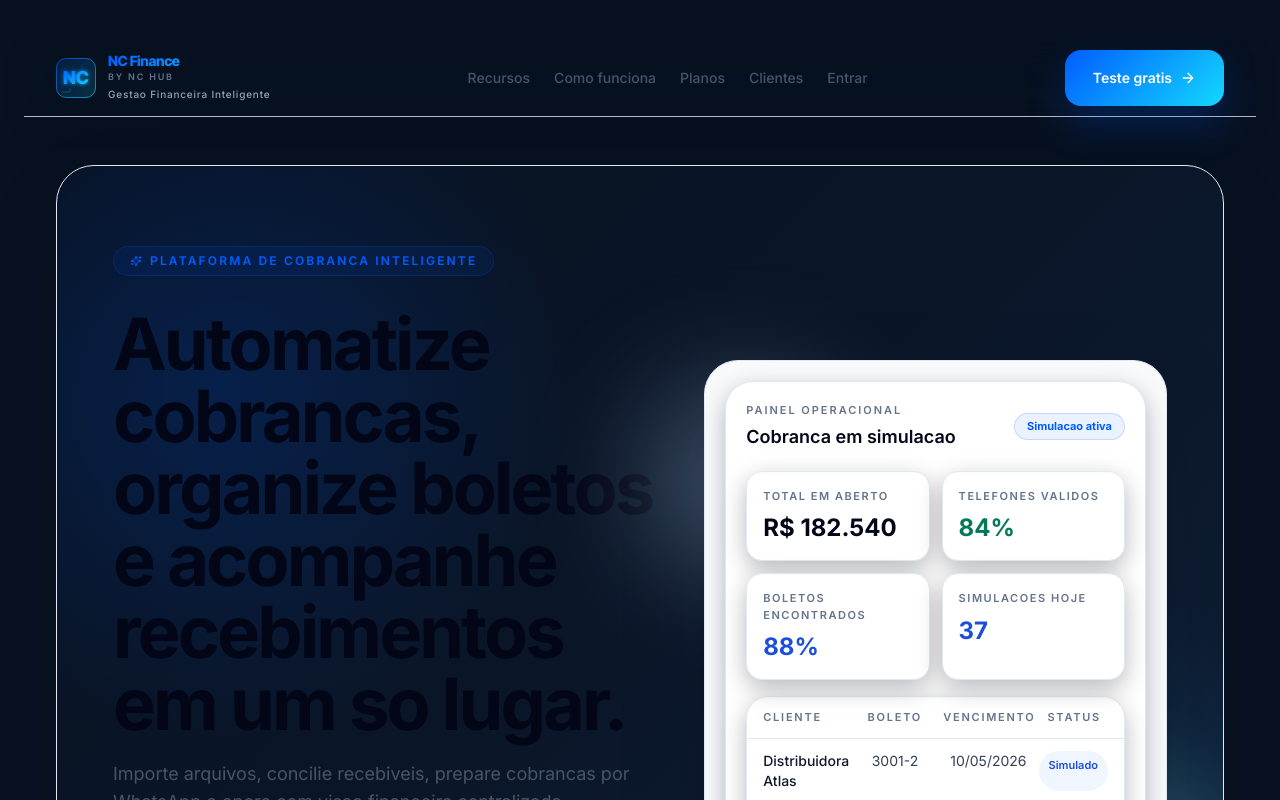
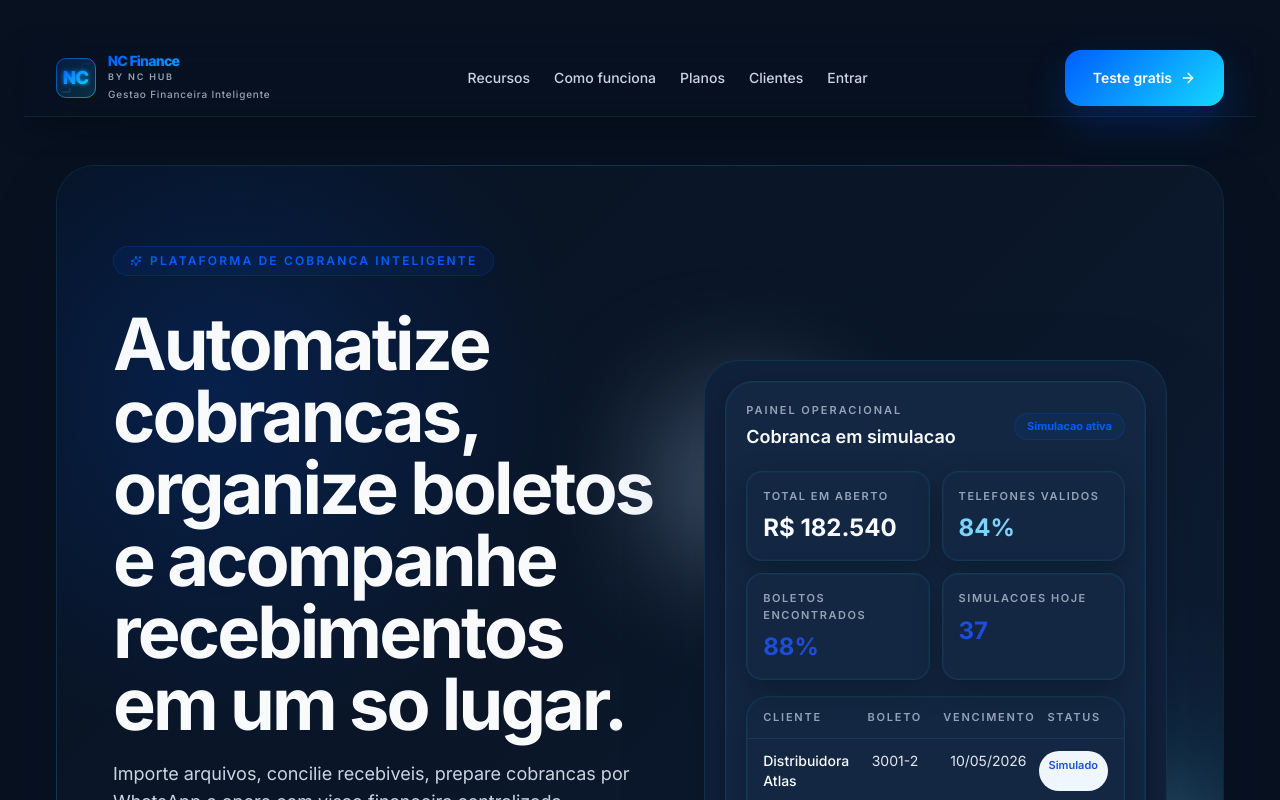
Before and after one commit to joaocarvalhoaut/bankextract, a React (Vite) app: page / in a window 1280 px wide. Shown: the top 800 px of the page. Built offline with nearby package versions, Linux system fonts and the light colour scheme; no server answers; the database is empty; the HTML template or start-up script is replaced by a standard one.

Commit message:
refina contraste e tema dark premium nc finance

```diff
--- a/src/index.css
+++ b/src/index.css
@@ -195,11 +195,23 @@ body {
 }
 
 .hero-mesh {
+  position: relative;
   background:
     radial-gradient(circle at 14% 22%, rgba(0, 93, 255, 0.18), transparent 28%),
     radial-gradient(circle at 86% 78%, rgba(20, 216, 255, 0.14), transparent 30%),
     radial-gradient(circle at 42% 88%, rgba(20, 216, 255, 0.08), transparent 26%),
     linear-gradient(135deg, #071120 0%, #0b172a 54%, #10213b 100%);
+}
+
+.hero-mesh::after {
+  content: "";
+  position: absolute;
+  inset: auto auto -20% 58%;
+  width: 320px;
+  height: 320px;
+  background: radial-gradient(circle, rgba(20, 216, 255, 0.22) 0%, transparent 65%);
+  filter: blur(30px);
+  pointer-events: none;
 }
 
 .dot-grid {
@@ -297,6 +309,139 @@ button:active:not(:disabled) {
   color: #005dff;
 }
 
+.text-primary-brand {
+  color: #f8fafc;
+}
+
+.text-secondary-brand {
+  color: #e2e8f0;
+}
+
+.text-muted-brand {
+  color: #94a3b8;
+}
+
+::placeholder {
+  color: #7c93ad;
+}
+
+.bg-white,
+.bg-white\/80,
+.bg-white\/82,
+.bg-white\/85,
+.bg-white\/90,
+.bg-white\/92 {
+  background-color: #132742 !important;
+}
+
+.bg-slate-50,
+.bg-slate-50\/70,
+.bg-slate-50\/80,
+.bg-slate-50\/90,
+.bg-slate-100 {
+  background-color: #10213b !important;
+}
+
+.border-slate-100,
+.border-slate-200,
+.border-slate-200\/80,
+.border-slate-200\/90,
+.border-slate-300 {
+  border-color: rgba(20, 216, 255, 0.1) !important;
+}
+
+.text-slate-950,
+.text-slate-900,
+.text-slate-800,
+.text-black,
+.text-zinc-900,
+.text-neutral-900 {
+  color: #f8fafc !important;
+}
+
+.text-slate-700,
+.text-slate-600,
+.text-zinc-700,
+.text-neutral-700 {
+  color: #e2e8f0 !important;
+}
+
+.text-slate-500,
+.text-slate-400,
+.text-zinc-500,
+.text-neutral-500 {
+  color: #94a3b8 !important;
+}
+
+.bg-emerald-50,
+.bg-emerald-50\/70,
+.bg-emerald-50\/80,
+.bg-emerald-50\/90,
+.bg-emerald-100,
+.bg-green-50,
+.bg-green-100,
+.bg-lime-50,
+.bg-teal-50 {
+  background-color: rgba(0, 93, 255, 0.16) !important;
+}
+
+.border-emerald-100,
+.border-emerald-200,
+.border-emerald-300,
+.border-green-200,
+.border-lime-200,
+.border-teal-200,
+.ring-emerald-100,
+.ring-emerald-200 {
+  border-color: rgba(20, 216, 255, 0.25) !important;
+  --tw-ring-color: rgba(20, 216, 255, 0.25) !important;
+}
+
+.text-emerald-700,
+.text-emerald-800,
+.text-emerald-900,
+.text-green-700,
+.text-lime-700,
+.text-teal-700 {
+  color: #7dd3fc !important;
+}
+
+.bg-emerald-500,
+.bg-emerald-600,
+.bg-green-600,
+.bg-green-700 {
+  background-color: #005dff !important;
+}
+
+.hover\:bg-emerald-50:hover,
+.hover\:bg-emerald-100:hover,
+.hover\:bg-green-700:hover,
+.hover\:bg-emerald-600:hover,
+.hover\:bg-emerald-700:hover,
+.hover\:bg-white:hover,
+.hover\:bg-slate-50:hover,
+.hover\:bg-slate-100:hover {
+  background-color: #16304f !important;
+}
+
+.from-emerald-400,
+.from-emerald-500,
+.from-emerald-600 {
+  --tw-gradient-from: #005dff var(--tw-gradient-from-position) !important;
+  --tw-gradient-stops: var(--tw-gradient-from), var(--tw-gradient-to) !important;
+}
+
+.to-emerald-500,
+.to-emerald-600 {
+  --tw-gradient-to: #14d8ff var(--tw-gradient-to-position) !important;
+}
+
+.shadow-soft,
+.shadow-card,
+.shadow-lifted {
+  box-shadow: 0 10px 30px rgba(0, 0, 0, 0.28), 0 0 0 1px rgba(20, 216, 255, 0.04) inset !important;
+}
+
 @keyframes shimmer {
   0% {
     background-position: -200% 0;
--- a/src/screens/LandingPage.jsx
+++ b/src/screens/LandingPage.jsx
@@ -197,16 +197,16 @@ export default function LandingPage({ onStartNow, onOpenPlans, isAuthenticated =
   return (
     <div className="pb-28 md:pb-10">
       <div className="mx-auto flex max-w-[1540px] flex-col gap-12 px-4 py-4 md:px-6 xl:px-8">
-        <header className="sticky top-0 z-40 -mx-4 border-b border-slate-200/80 bg-white/82 px-4 py-2.5 shadow-[0_12px_28px_rgba(15,23,42,0.06)] backdrop-blur-xl transition-all md:-mx-6 md:px-6 xl:-mx-8 xl:px-8">
+        <header className="sticky top-0 z-40 -mx-4 border-b border-slate-200/80 bg-[#071120]/82 px-4 py-2.5 shadow-[0_12px_28px_rgba(0,0,0,0.26)] backdrop-blur-xl transition-all md:-mx-6 md:px-6 xl:-mx-8 xl:px-8">
           <div className="mx-auto flex max-w-[1540px] flex-col gap-4 lg:flex-row lg:items-center lg:justify-between">
             <BrandLockup variant="sidebar" />
 
-            <nav className="hidden flex-wrap items-center gap-6 text-sm font-medium text-slate-600 lg:flex">
-              <button type="button" onClick={() => handleSectionNavigation('recursos')} className="transition hover:text-slate-950">Recursos</button>
-              <button type="button" onClick={() => handleSectionNavigation('como-funciona')} className="transition hover:text-slate-950">Como funciona</button>
-              <button type="button" onClick={() => handleSectionNavigation('planos')} className="transition hover:text-slate-950">Planos</button>
-              <button type="button" onClick={() => handleSectionNavigation('clientes')} className="transition hover:text-slate-950">Clientes</button>
-              <button type="button" onClick={handleStart} className="transition hover:text-slate-950">Entrar</button>
+            <nav className="hidden flex-wrap items-center gap-6 text-sm font-medium text-slate-300 lg:flex">
+              <button type="button" onClick={() => handleSectionNavigation('recursos')} className="transition hover:text-slate-50">Recursos</button>
+              <button type="button" onClick={() => handleSectionNavigation('como-funciona')} className="transition hover:text-slate-50">Como funciona</button>
+              <button type="button" onClick={() => handleSectionNavigation('planos')} className="transition hover:text-slate-50">Planos</button>
+              <button type="button" onClick={() => handleSectionNavigation('clientes')} className="transition hover:text-slate-50">Clientes</button>
+              <button type="button" onClick={handleStart} className="transition hover:text-slate-50">Entrar</button>
             </nav>
 
             <PublicButton primary onClick={handleStart}>
@@ -222,10 +222,10 @@ export default function LandingPage({ onStartNow, onOpenPlans, isAuthenticated =
               <SectionBadge>Plataforma de cobranca inteligente</SectionBadge>
 
               <div className="space-y-5">
-                <h1 className="max-w-4xl text-5xl font-bold leading-[0.92] tracking-[-0.04em] text-slate-950 md:text-6xl xl:text-7xl">
+                <h1 className="max-w-4xl text-5xl font-bold leading-[0.92] tracking-[-0.04em] text-[#F8FAFC] md:text-6xl xl:text-7xl">
                   Automatize cobrancas, organize boletos e acompanhe recebimentos em um so lugar.
                 </h1>
-                <p className="max-w-2xl text-base leading-8 text-slate-600 md:text-lg">
+                <p className="max-w-2xl text-base leading-8 text-[#CBD5E1] md:text-lg">
                   Importe arquivos, concilie recebiveis, prepare cobrancas por WhatsApp e opere com visao financeira centralizada.
                 </p>
               </div>
--- a/src/theme/brand.js
+++ b/src/theme/brand.js
@@ -25,6 +25,9 @@ export const BRAND = {
     card: '#132742',
     textPrimary: '#F8FAFC',
     textSecondary: '#CBD5E1',
+    textMuted: '#94A3B8',
+    label: '#AFC3D7',
+    meta: '#7C93AD',
     border: 'rgba(20,216,255,0.12)',
     neutralLight: '#F8FAFC',
     neutralMuted: '#94A3B8',
```
